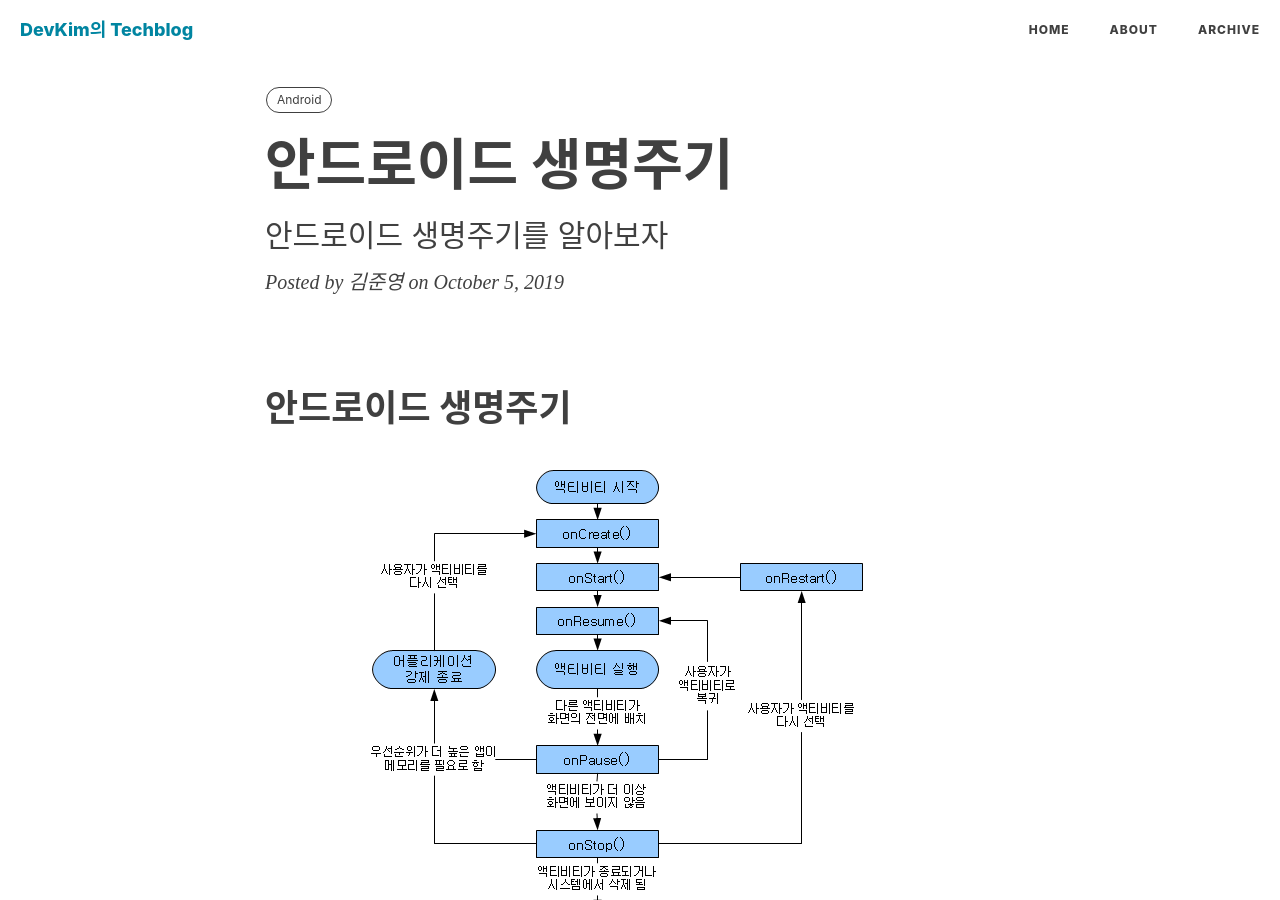
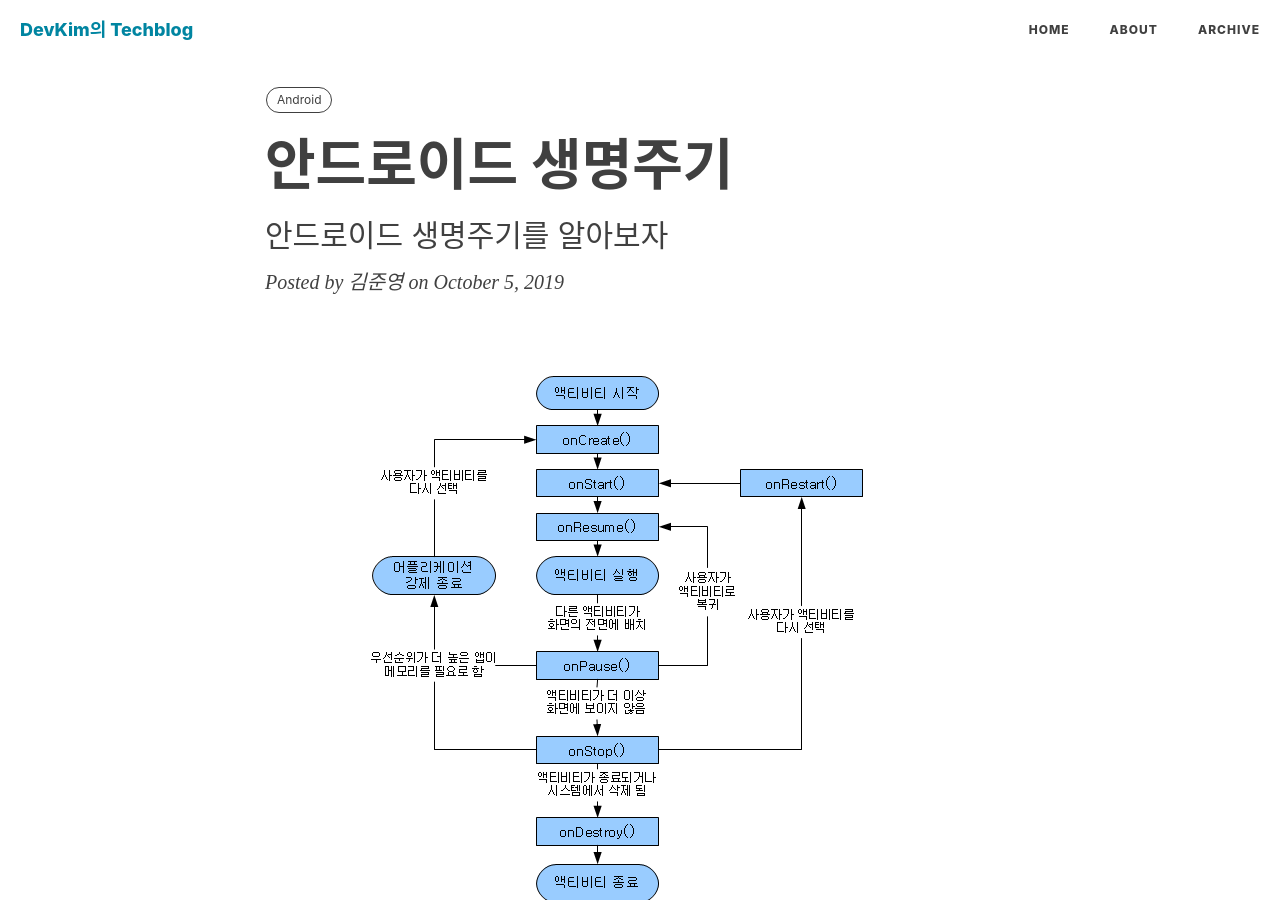
Before and after one commit to kjywow94/kjywow94.github.io, a Jekyll site: the page built from _posts/2019-10-05-안드로이드 생명주기.md, in a window 1280 px wide and 900 px high. Built offline with Jekyll 4.4.1, drawn with Linux system fonts in a browser that asks for light colours; nearby versions of some CDN libraries; comment, search, counter and statistics services are not loaded.

Commit message:
글 수정

```diff
--- a/_posts/2019-10-05-안드로이드 생명주기.md
+++ b/_posts/2019-10-05-안드로이드 생명주기.md
@@ -7,8 +7,6 @@ header-style: text
 tags:
   - Android
 ---
-
-# 안드로이드 생명주기
 
 ![안드로이드생명주기](/img/안드로이드생명주기.png)
 
```
